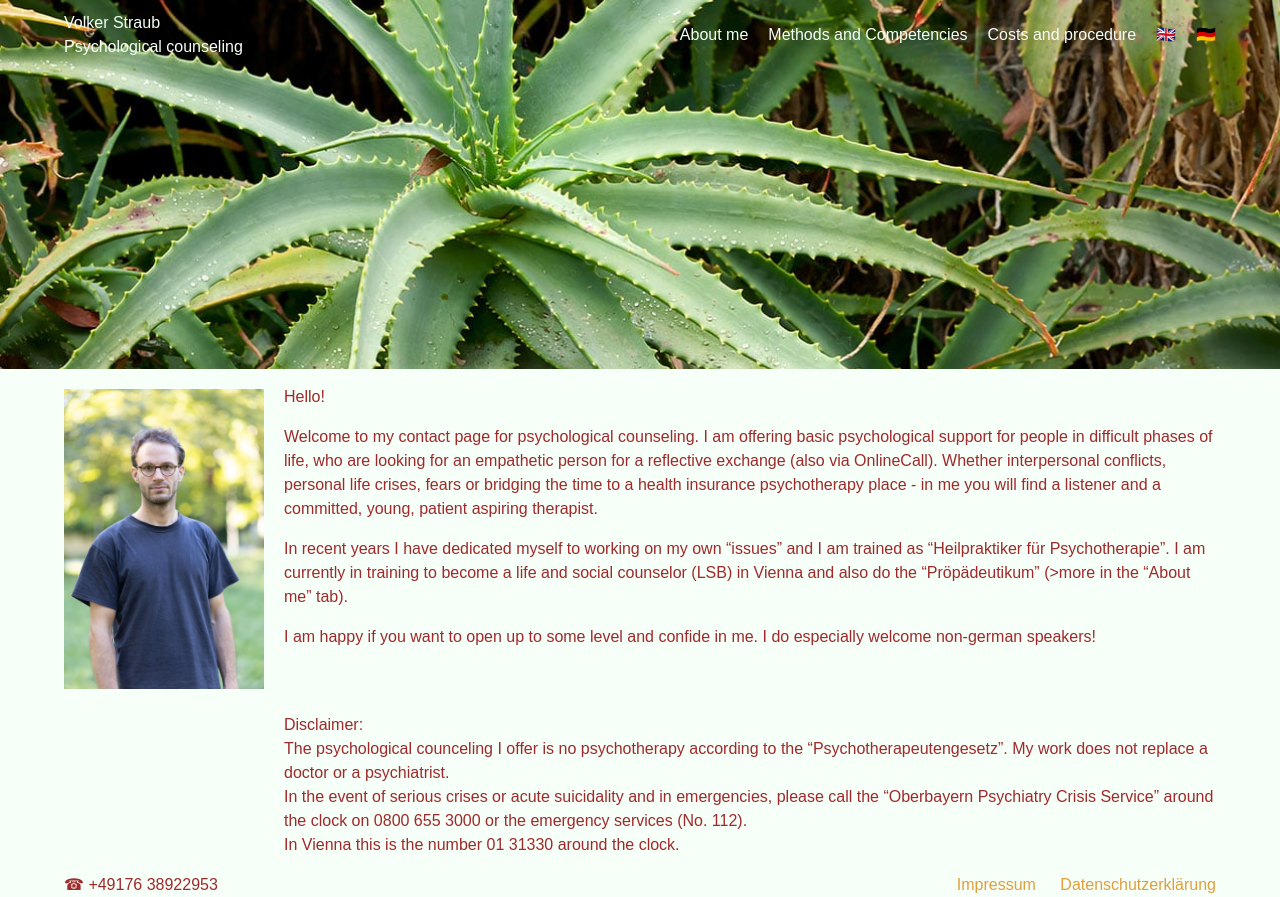
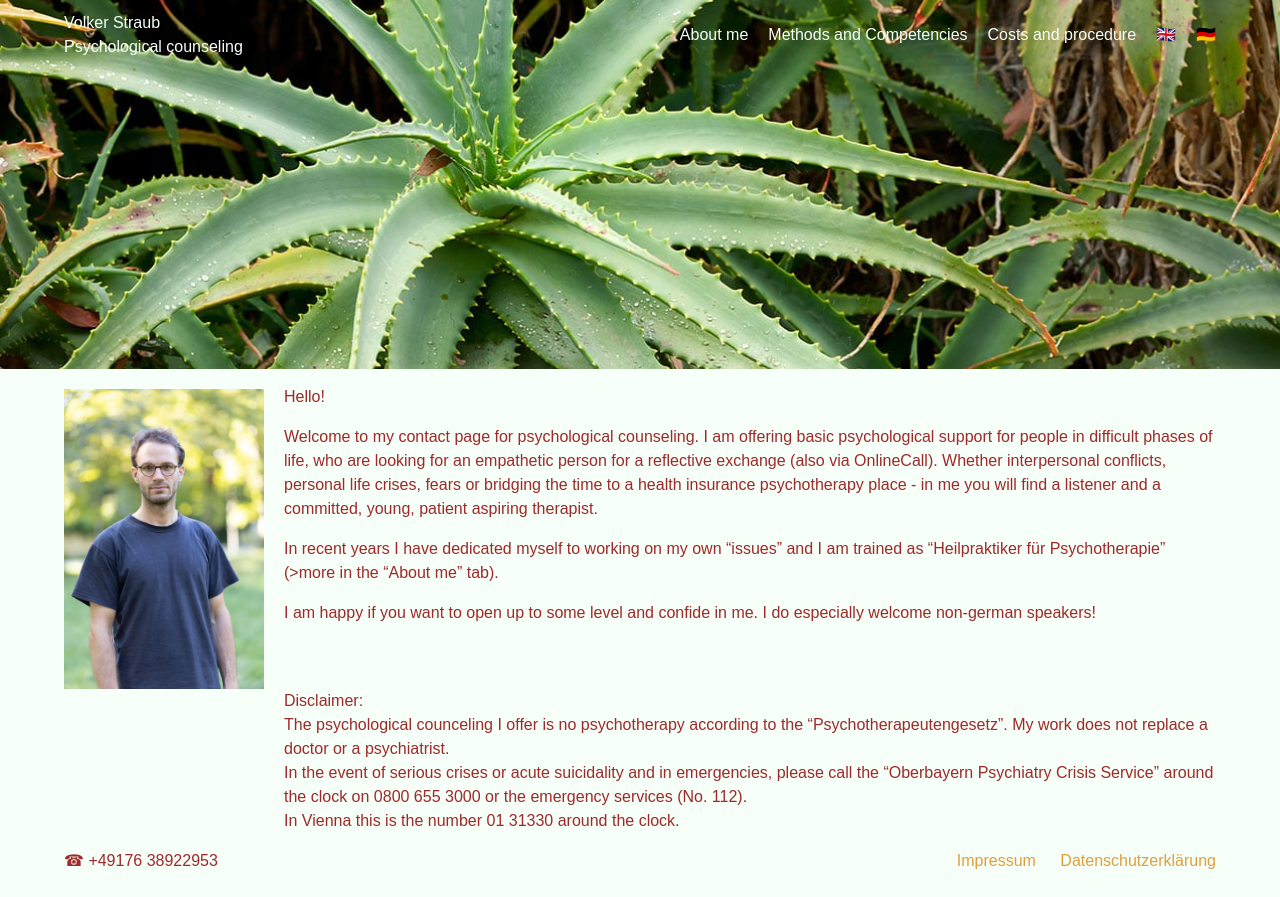
Before and after one commit to aroget/volker, an Eleventy site: page src/en/index.njk in a window 1280 px wide. After the commit the page ends 873 px from the top, so only its background shows below. Built offline with nearby package versions, Linux system fonts and the light colour scheme; Eleventy itself is replaced by a stand-in of ours; files that its build step writes are made by us from their sources; a web font is replaced by a local one.

Commit message:
2025_Feb simplify

```diff
--- a/src/en/index.njk
+++ b/src/en/index.njk
@@ -23,8 +23,7 @@ description: Psychological counseling in the city center. Walk and Talk. Aspirin
         psychotherapy place - in me you will find a listener and a committed, young, patient aspiring therapist.
         <p>
         In recent years I have dedicated myself to working on my own “issues” and I am trained as “Heilpraktiker für
-        Psychotherapie”. I am currently in training to become a life and social counselor (LSB) in Vienna and also do
-        the “Pröpädeutikum” (>more in the “About me” tab).
+        Psychotherapie” (>more in the “About me” tab).
       </p>
       <p>
         I am happy if you want to open up to some level and confide in me. I do especially welcome non-german speakers!
--- a/src/index.njk
+++ b/src/index.njk
@@ -25,7 +25,7 @@ description: Psychologische Beratung in der Innenstadt. Walk and Talk. Angehende
          angehenden Therapeuten. <br />
         <p>
         Ich habe mich in den letzten Jahren intensiv meinen eigenen „Themen“ gewidmet und bin ausgebildet als „Heilpraktiker
-        für Psychotherapie". Derzeit mache ich die Ausbildung zum Lebens- und Sozialberater (LSB) in Wien und auch das Propädeutikum (>mehr im „Über mich“ Reiter).
+        für Psychotherapie" (>mehr im „Über mich“ Reiter).
       </p>
       <p>
         Ich freue mich, wenn Sie sich mir ein Stück weit öffnen und anvertrauen wollen.
```
